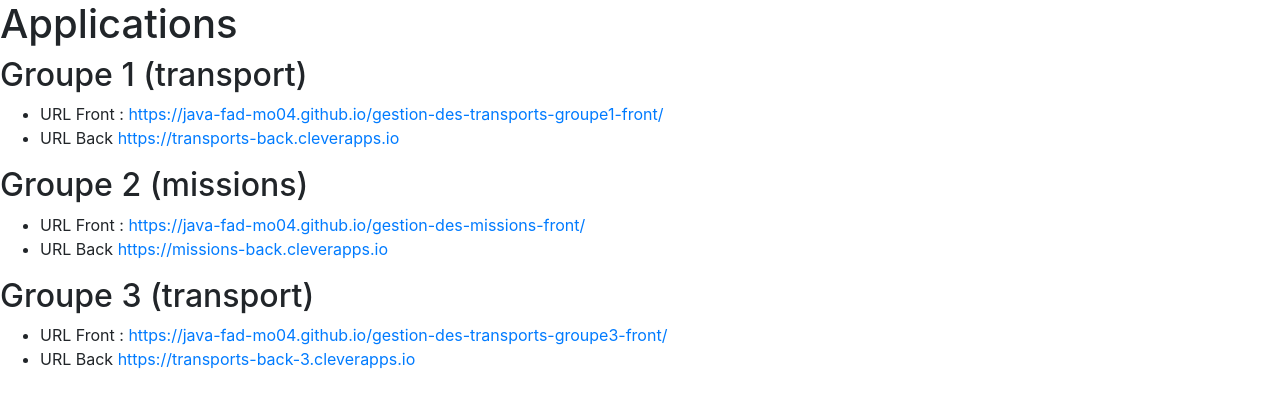
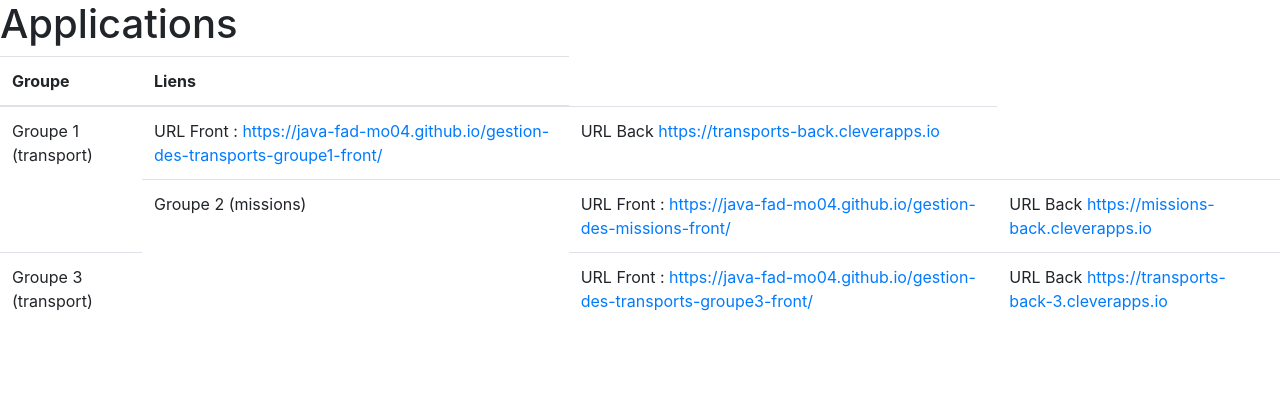
Before and after one commit to java-fad-mo04/overview, a plain HTML site: page index.html in a window 1280 px wide. Drawn offline with nearby package versions, Linux system fonts and the light colour scheme.

Commit message:
Update index.html

```diff
--- a/index.html
+++ b/index.html
@@ -10,29 +10,33 @@
 
     <h1>Applications</h1>
 
-    <h2>Groupe 1 (transport)</h2>
+    <table class="table">
+        <thead>
+            <tr>
+                <th>Groupe</th>
+                <th>Liens</th>
+            </tr>
+        </thead>
+        <tbody>
+            <tr>
+                <td rowspan="2">Groupe 1 (transport)</td>
+                <td>URL Front : <a href="https://java-fad-mo04.github.io/gestion-des-transports-groupe1-front/">https://java-fad-mo04.github.io/gestion-des-transports-groupe1-front/</a></td>
+                <td>URL Back <a href="https://transports-back.cleverapps.io/">https://transports-back.cleverapps.io</a></td>
+            </tr>
+             <tr>
+                <td rowspan="2">Groupe 2 (missions)</td>
+                <td>URL Front : <a href="https://java-fad-mo04.github.io/gestion-des-missions-front/">https://java-fad-mo04.github.io/gestion-des-missions-front/</a></td>
+                <td>URL Back <a href="https://missions-back.cleverapps.io">https://missions-back.cleverapps.io</a></td>
+            </tr>
 
-    <ul>
-        <li>URL Front : <a href="https://java-fad-mo04.github.io/gestion-des-transports-groupe1-front/">https://java-fad-mo04.github.io/gestion-des-transports-groupe1-front/</a></li>
-        <li>URL Back <a href="https://transports-back.cleverapps.io/">https://transports-back.cleverapps.io</a></li>
-    </ul>
+             <tr>
+                <td rowspan="2">Groupe 3 (transport)</td>
+                <td>URL Front : <a href="https://java-fad-mo04.github.io/gestion-des-transports-groupe3-front/">https://java-fad-mo04.github.io/gestion-des-transports-groupe3-front/</a></td>
+                <td>URL Back <a href=https://transports-back-3.cleverapps.io">https://transports-back-3.cleverapps.io</a></td>
+            </tr>
 
-    <h2>Groupe 2 (missions)</h2>
-
-    <ul>
-        <li>URL Front : <a href="https://java-fad-mo04.github.io/gestion-des-missions-front/">https://java-fad-mo04.github.io/gestion-des-missions-front/</a></li>
-        <li>URL Back <a href="https://missions-back.cleverapps.io">https://missions-back.cleverapps.io</a></li>
-    </ul>
-
-
-    <h2>Groupe 3 (transport)</h2>
-
-    <ul>
-        <li>URL Front : <a href="https://java-fad-mo04.github.io/gestion-des-transports-groupe3-front/">https://java-fad-mo04.github.io/gestion-des-transports-groupe3-front/</a></li>
-        <li>URL Back <a href=https://transports-back-3.cleverapps.io">https://transports-back-3.cleverapps.io</a></li>
-    </ul>
-
-
+        </tbody>
+    </table>
 
 </body>
 </html>
```
